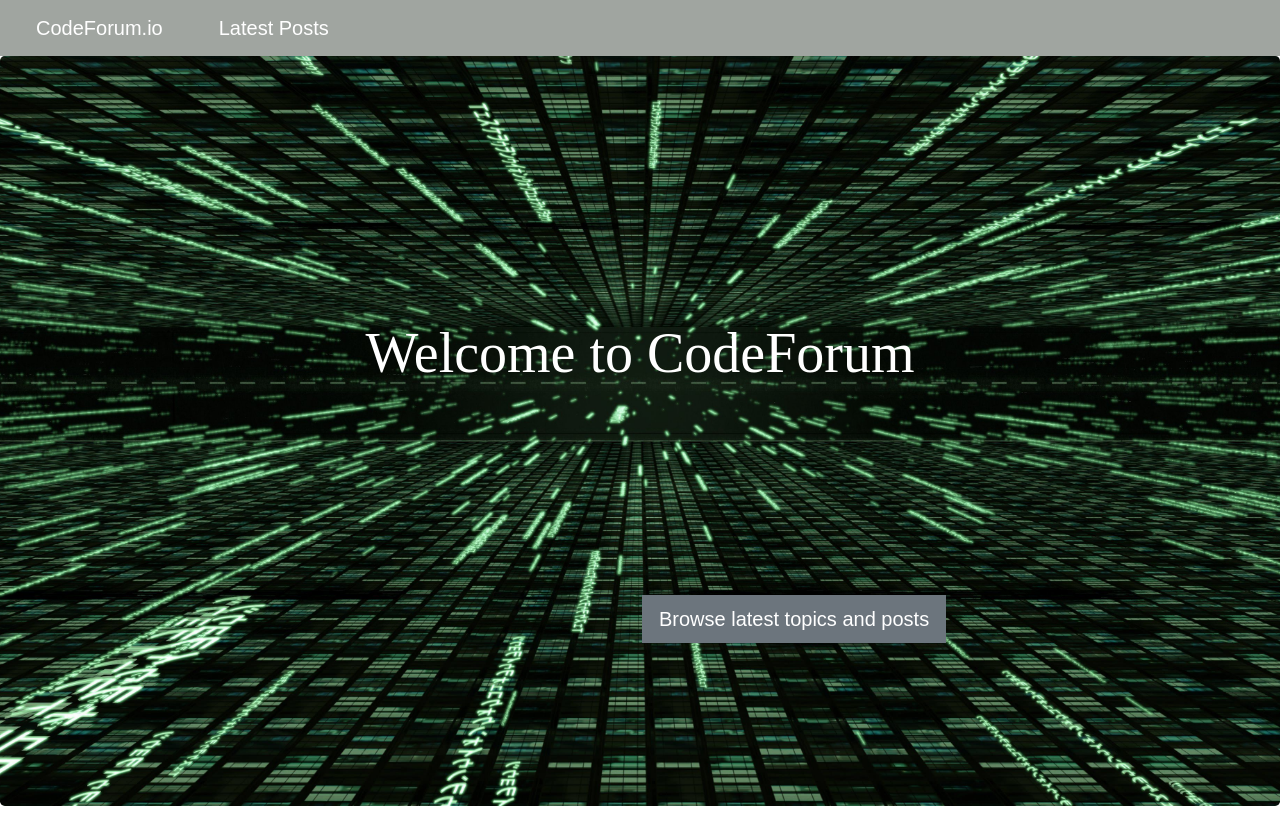
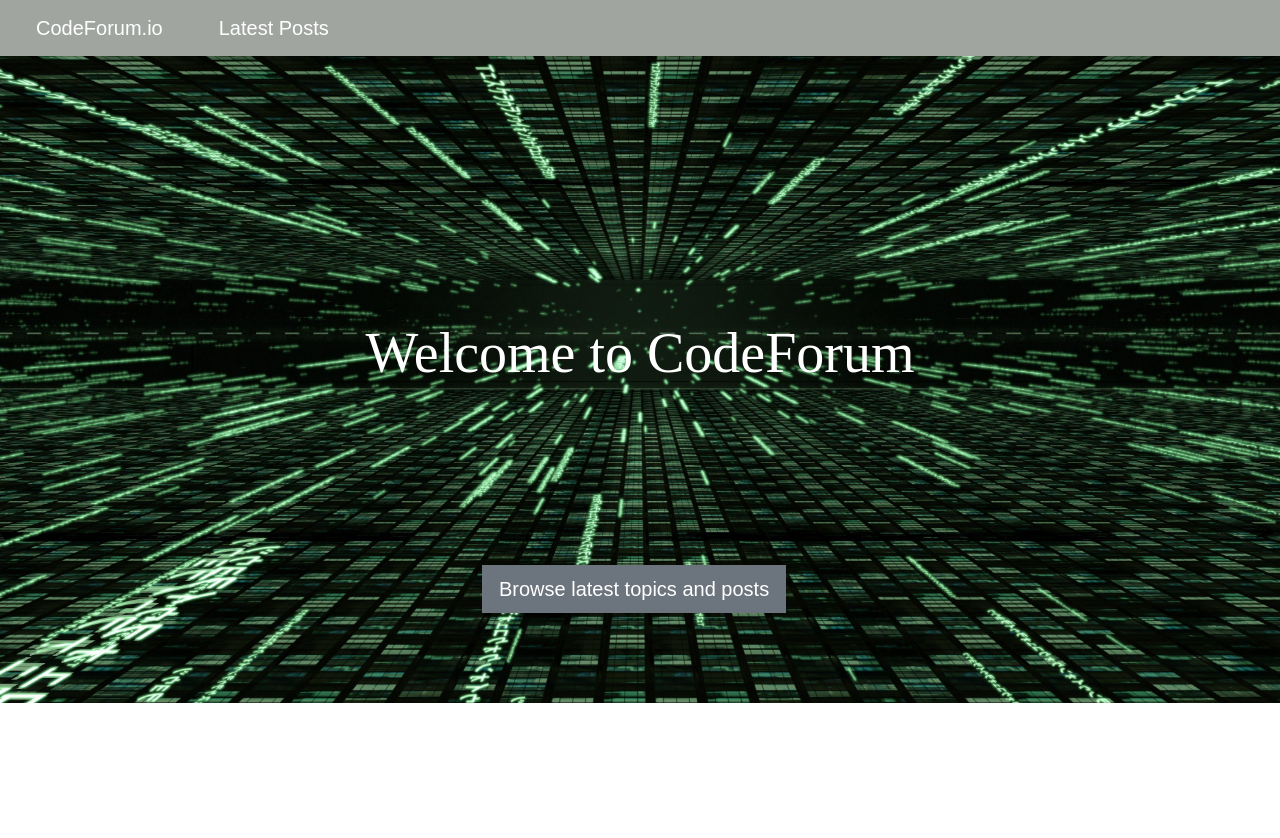
Before and after one commit to sadeq786/codeforumio, a React (Create React App) app in the folder client/: page / in a window 1280 px wide. After the commit the page ends 800 px from the top, so only its background shows below. Built offline with nearby package versions, Linux system fonts and the light colour scheme.

Commit message:
attempt 2

```diff
--- a/client/src/components/Jumbotron/Jumbotron.css
+++ b/client/src/components/Jumbotron/Jumbotron.css
@@ -1,16 +1,19 @@
 .jumbotron {
-    height: 750px;
+    height: 647px;
     background-image: url("../../images/IMG_426417.jpg");
     background-size: cover;
     background-repeat:   no-repeat;
     background-position: center center;
     color: white;
+    border-radius: 0;
+    margin-bottom: 0;
+
 
 }
 
 .btn {
-    margin-top: 200px;
-    margin-left : 610px;
+    margin-top: 170px;
+    margin-left : 450px;
     /* margin-right: auto; */
     border-radius: 0;
     text-align: center;
```
Also changed, not shown: 8 other files (tests, documents, lock files or other folders).
